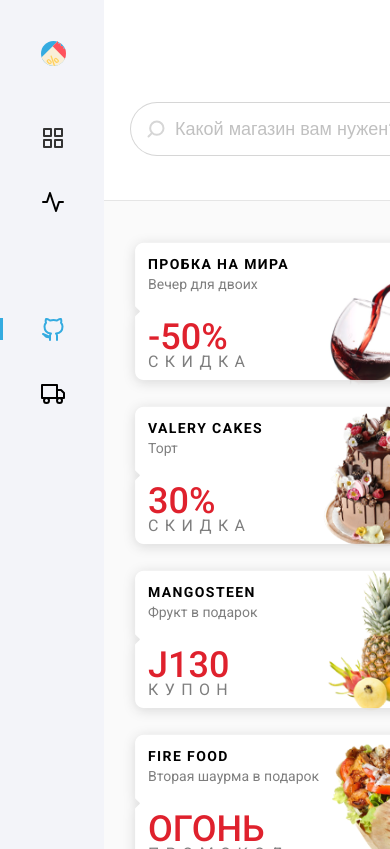
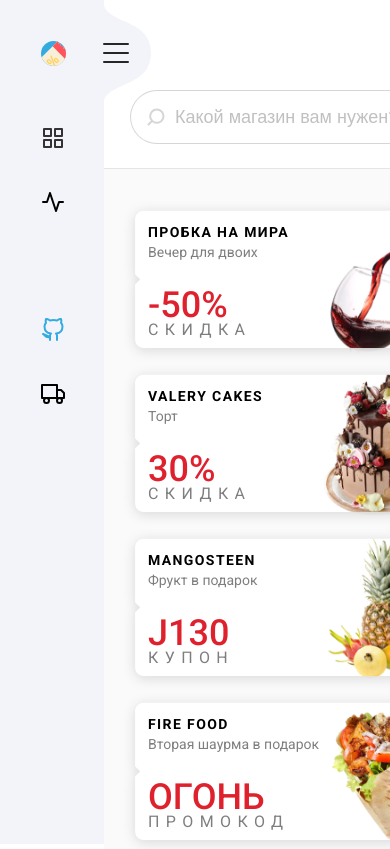
Before and after one commit to golovnev1306/sibdev-tt-layout, a website built with webpack: page src/index.html in a window 390 px wide. Shown: the top 849 px of the page. Built offline with nearby package versions, Linux system fonts and the light colour scheme; files whose address does not match are found by name.

Commit message:
adaptive md completed, have been make burger, fixed search

```diff
--- a/src/index.html
+++ b/src/index.html
@@ -7,7 +7,7 @@
     <title>ТЗ Sibdev</title>
 </head>
 <body class="page">
-<aside class="sidebar">
+<aside class="sidebar sidebar-js">
     <div class="sidebar__logo">
         <div class="sidebar__logo-img"></div>
         <h5 class="sidebar__logo-title">BECO</h5>
@@ -40,13 +40,17 @@
                 </a>
             </li>
         </ul>
+
     </nav>
+    <button class="sidebar__burger burger-js">
+
+    </button>
 </aside>
-<header class="header">
+<header class="page__header header header-js">
     <div class="container">
         <div class="header__inner">
             <h1 class="header__title">Развлечения</h1>
-            <div class="header__search search">
+            <div class="header__search search search-js">
                 <form class="search__form">
                     <span class="search__form-icon"></span>
                     <input class="search__form-input" type="text" placeholder="Какой магазин вам нужен?">
@@ -55,7 +59,7 @@
         </div>
     </div>
 </header>
-<main class="main">
+<main class="page__main main">
     <div class="container">
         <div class="main__entertainment entertainment">
             <div class="entertainment__list">
--- a/src/index.ts
+++ b/src/index.ts
@@ -1 +1,26 @@
 import './sass/styles.scss'
+
+window.onload = init
+
+function init() {
+  const header = document.querySelector('.header-js') as HTMLElement
+  const search = document.querySelector('.search-js') as HTMLElement
+  const burger = document.querySelector('.burger-js') as HTMLElement
+  const sidebar = document.querySelector('.sidebar-js') as HTMLElement
+
+  const searchTop = search.offsetTop
+
+  burger.addEventListener('click', () => {
+    sidebar.classList.toggle('sidebar--open')
+  })
+
+  window.addEventListener('scroll', () => {
+    if (search && burger && header) {
+      if (searchTop - window.pageYOffset <= 25) {
+        header.classList.add('header--fixed')
+        return
+      }
+      header.classList.remove('header--fixed')
+    }
+  })
+}
--- a/src/sass/_global.scss
+++ b/src/sass/_global.scss
@@ -1,3 +1,7 @@
+*, *::before, *::after {
+  box-sizing: border-box;
+}
+
 html,body{
   height: 100%;
 }
@@ -5,11 +9,10 @@
 body{
   @extend %defaultFontSet;
   @extend %openSansFont;
-  box-sizing: border-box;
 }
 
 .container {
-  max-width: 1080px;
+  max-width: 1132px;
   margin: 0 auto;
   padding: 0 26px;
 }
--- a/src/sass/_reset.scss
+++ b/src/sass/_reset.scss
@@ -14,3 +14,7 @@
   text-decoration: unset;
   color: unset;
 }
+
+button{
+  border: unset;
+}
--- a/src/sass/styles.scss
+++ b/src/sass/styles.scss
@@ -9,6 +9,20 @@
   grid-template-rows: 201px 1fr;
   @include media("max", "md") {
     grid-template-columns: 104px 1fr;
+    grid-template-rows: 169px 1fr;
+  }
+
+  &__header {
+    @include media("max", "md") {
+      grid-column-start: 2;
+    }
+  }
+
+  &__main {
+    @include media("max", "md") {
+      grid-column-start: 2;
+      grid-row-start: 2;
+    }
   }
 }
 
@@ -17,6 +31,16 @@
   grid-row-end: 3;
   padding: 41px 10px 0 $leftOffsetNav;
   background-color: $grayColor;
+  position: relative;
+  width: 240px;
+  transition: all .3s ease-in-out;
+
+  @include media("max", "md") {
+    width: 104px;
+    position: fixed;
+    height: 100%;
+    z-index: 2;
+  }
 
   &__logo {
     display: flex;
@@ -32,6 +56,7 @@
     @include media("max", "md") {
       height: 25px;
       width: 25px;
+      min-width: 25px;
     }
   }
 
@@ -41,12 +66,72 @@
     font-weight: 500;
     line-height: 24px;
     @include media("max", "md") {
-      display: none;
+      opacity: 0;
+      font-size: 14px;
     }
   }
+
+  &__burger {
+    display: none;
+    position: absolute;
+    background: url("../images/burger-container.svg") no-repeat;
+    background-size: cover;
+    top: 0;
+    right: 0;
+    width: 48px;
+    height: 106px;
+    transform: translateX(calc(100% - 1px));
+    text-align: left;
+    cursor: pointer;
+
+
+    &::before {
+      content: '';
+      position: absolute;
+      background: url("../images/icon/burger-menu.svg") no-repeat;
+      background-size: cover;
+      top: 50%;
+      transform: translateY(-50%);
+      left: 0;
+      width: 26px;
+      height: 20px;
+    }
+
+    @include media("max", "md") {
+      display: block;
+    }
+  }
+
+  &__burger-img {
+    pointer-events: none;
+    user-select: none;
+  }
+
+  @include media("max", "md") {
+    &--open {
+      width: 240px;
+
+      .sidebar__logo-title {
+        opacity: 1;
+      }
+
+      .menu__item-link-text {
+        opacity: 1;
+        z-index: 0;
+      }
+
+      .sidebar__burger:before {
+        background: url("../images/icon/menu-exit.svg");
+
+      }
+    }
+  }
+
 }
 
 .menu {
+  overflow: hidden;
+
   &__item {
     padding-bottom: 42px;
     @extend %openSansFont;
@@ -74,6 +159,7 @@
     padding-left: 34px;
     position: relative;
     transition: all .2s ease-in-out;
+    white-space: nowrap;
 
     &:before, &:after {
       content: '';
@@ -106,18 +192,22 @@
 
   &__item-link-text {
     @include media("max", "md") {
-      display: none;
+      opacity: 0;
+      position: absolute;
+      z-index: -1;
     }
   }
 }
 
 .header {
   border-bottom: 1px solid $darkGrayColor;
+  background-color: #FFFFFF;
+  transition: all .3s ease-in-out;
 
   &__inner {
     padding: 40px 0;
     @include media("max", "md") {
-      padding: 31px 0 27px;
+      padding: 31px 0 26px;
     }
   }
 
@@ -129,9 +219,27 @@
     opacity: 0.85;
     @include media("max", "md") {
       text-align: right;
-      padding-bottom: 33px;
+      padding-bottom: 21px;
     }
   }
+
+  @include media("max", "md") {
+    &--fixed {
+      position: fixed;
+      width: 100%;
+      z-index: 1;
+      padding-left: 29px;
+
+      .header__inner {
+        padding: 31px 0 24px 124px;
+      }
+
+      .header__title {
+        display: none;
+      }
+    }
+  }
+
 }
 
 .search {
@@ -176,7 +284,7 @@
     display: grid;
     grid-template-columns: repeat(3, 1fr);
     grid-gap: 20px;
-    @include media("max", "md"){
+    @include media("max", "md") {
       grid-template-columns: repeat(2, 1fr);
     }
   }
@@ -188,7 +296,7 @@
   filter: drop-shadow(0 2px 6px rgba(0, 0, 0, 0.15));
   min-width: 347px;
   cursor: pointer;
-  @include media("max", "md"){
+  @include media("max", "md") {
     min-width: 296px;
   }
 
@@ -220,7 +328,7 @@
     flex-grow: 1;
     padding: 18px 0 18px 20px;
     white-space: nowrap;
-    @include media("max", "md"){
+    @include media("max", "md") {
       padding: 15px 0 15px 18px;
     }
   }
@@ -231,7 +339,7 @@
     font-weight: 700;
     letter-spacing: 0.1em;
     text-transform: uppercase;
-    @include media("max", "md"){
+    @include media("max", "md") {
       font-size: 14px;
     }
   }
@@ -239,7 +347,7 @@
   &__description {
     padding-bottom: 43px;
     opacity: .5;
-    @include media("max", "md"){
+    @include media("max", "md") {
       padding-bottom: 31px;
       font-size: 14px;
     }
@@ -253,7 +361,7 @@
     font-weight: 500;
     color: $redColor;
     text-transform: uppercase;
-    @include media("max", "md"){
+    @include media("max", "md") {
       padding-bottom: 3px;
     }
   }
@@ -269,7 +377,7 @@
     width: 130px;
     height: 161px;
     display: flex;
-    @include media("max", "md"){
+    @include media("max", "md") {
       width: 104px;
       height: 144px;
     }
```
Also changed, not shown: .eslintrc.json, src/images/burger-container.svg (added), src/images/icon/burger-menu.svg (renamed from src/images/icon/burger menu.svg), src/images/icon/menu-exit.svg (renamed from src/images/icon/menu exit.svg).
